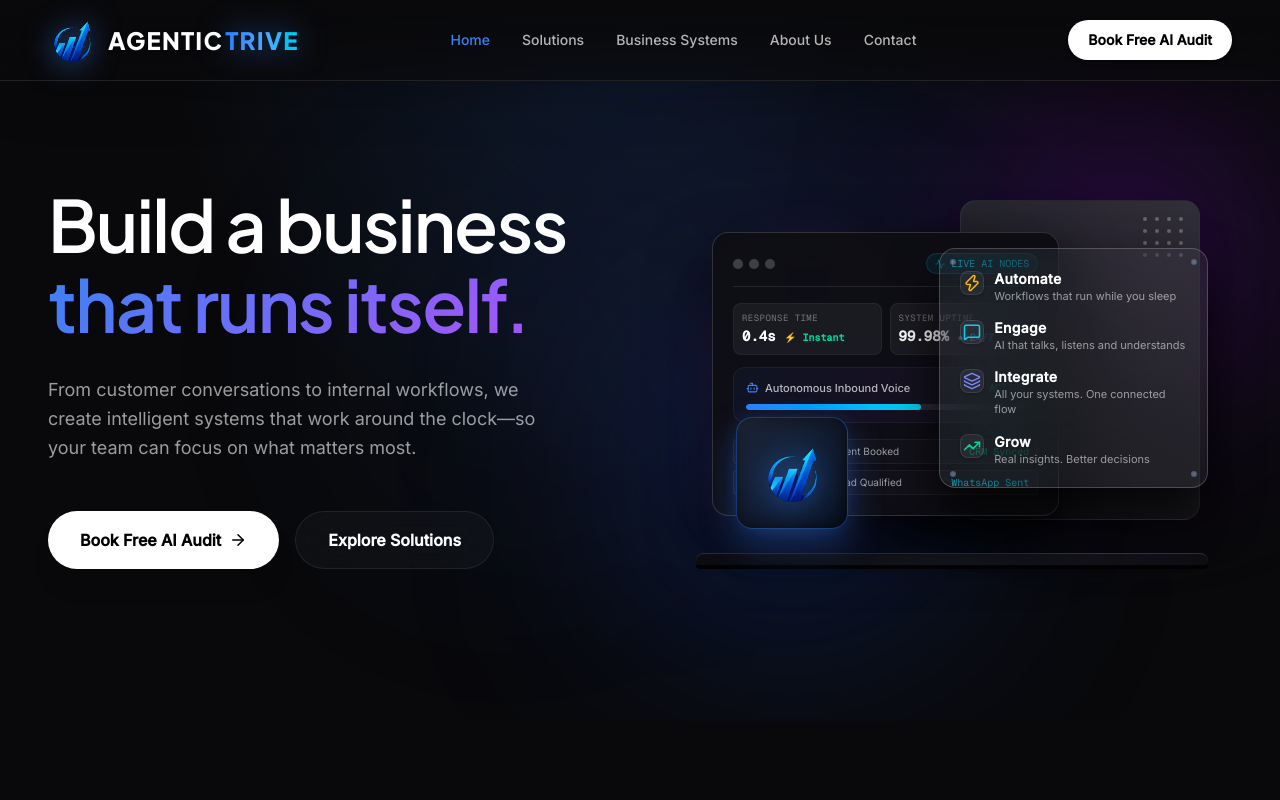
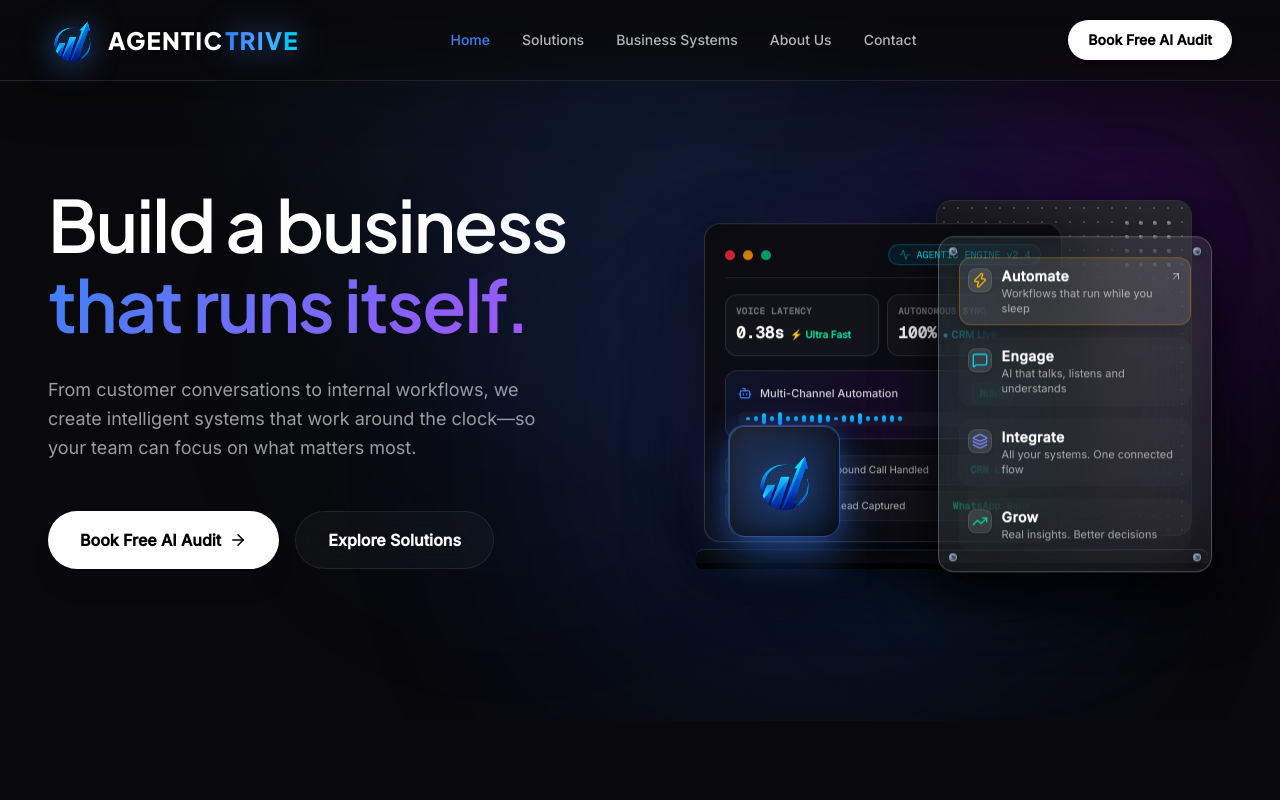
Before and after one commit to itsdevesh23/agentictrive-website, a React (Vite) app: page / in a window 1280 px wide. Shown: the top 800 px of the page. Built offline with nearby package versions, Linux system fonts and the light colour scheme.

Commit message:
Upgrade HeroVisualHub with realistic 3D isometric layering, animated voice visualizer, and interactive glass pillars

```diff
--- a/src/components/HeroVisualHub.jsx
+++ b/src/components/HeroVisualHub.jsx
@@ -1,167 +1,230 @@
-import React from 'react';
+import React, { useState } from 'react';
 import { motion } from 'framer-motion';
-import { Zap, MessageSquare, Layers, TrendingUp, Bot, Sparkles, Activity, ShieldCheck } from 'lucide-react';
+import { Zap, MessageSquare, Layers, TrendingUp, Bot, Sparkles, Activity, ShieldCheck, ArrowUpRight } from 'lucide-react';
 import iconImg from '../assets/agentictrive_icon.svg';
 
 export default function HeroVisualHub() {
+  const [activePillar, setActivePillar] = useState(0);
+
   const pillars = [
     {
-      icon: <Zap size={18} className="text-amber-400" />,
+      icon: <Zap size={16} className="text-amber-400" />,
       title: "Automate",
-      desc: "Workflows that run while you sleep"
+      desc: "Workflows that run while you sleep",
+      color: "from-amber-500/20 border-amber-500/30 text-amber-400"
     },
     {
-      icon: <MessageSquare size={18} className="text-cyan-400" />,
+      icon: <MessageSquare size={16} className="text-cyan-400" />,
       title: "Engage",
-      desc: "AI that talks, listens and understands"
+      desc: "AI that talks, listens and understands",
+      color: "from-cyan-500/20 border-cyan-500/30 text-cyan-400"
     },
     {
-      icon: <Layers size={18} className="text-indigo-400" />,
+      icon: <Layers size={16} className="text-indigo-400" />,
       title: "Integrate",
-      desc: "All your systems. One connected flow"
+      desc: "All your systems. One connected flow",
+      color: "from-indigo-500/20 border-indigo-500/30 text-indigo-400"
     },
     {
-      icon: <TrendingUp size={18} className="text-emerald-400" />,
+      icon: <TrendingUp size={16} className="text-emerald-400" />,
       title: "Grow",
-      desc: "Real insights. Better decisions"
+      desc: "Real insights. Better decisions",
+      color: "from-emerald-500/20 border-emerald-500/30 text-emerald-400"
     }
   ];
 
   return (
-    <div className="relative w-full max-w-2xl mx-auto flex items-center justify-center select-none py-6">
-      {/* Background Ambient Glows */}
-      <div className="absolute -top-12 -right-8 w-72 h-72 bg-purple-600/25 rounded-full blur-[100px] pointer-events-none"></div>
-      <div className="absolute -bottom-10 -left-10 w-80 h-80 bg-blue-600/25 rounded-full blur-[120px] pointer-events-none"></div>
+    <div className="relative w-full max-w-2xl mx-auto flex items-center justify-center select-none py-4 sm:py-6 [perspective:1400px]">
 
-      {/* Main 3D Architectural Composition */}
-      <div className="relative w-full aspect-[4/3] sm:aspect-[16/11] flex items-center justify-center">
+      {/* 1. Volumetric Ambient Glows */}
+      <div className="absolute -top-16 -right-12 w-80 h-80 bg-purple-600/30 rounded-full blur-[110px] pointer-events-none animate-pulse-glow"></div>
+      <div className="absolute -bottom-12 -left-12 w-96 h-96 bg-blue-600/30 rounded-full blur-[130px] pointer-events-none animate-pulse-glow" style={{ animationDelay: '2s' }}></div>
+      <div className="absolute top-1/3 left-1/3 w-64 h-64 bg-cyan-500/15 rounded-full blur-[90px] pointer-events-none"></div>
 
-        {/* 1. Background Concrete Slab with Dot Matrix */}
-        <div className="absolute right-4 sm:right-8 top-2 sm:top-4 w-44 sm:w-60 h-64 sm:h-80 bg-gradient-to-b from-[#22222a] to-[#121217] rounded-2xl border border-white/10 shadow-2xl overflow-hidden opacity-90">
-          {/* Dot matrix grid */}
-          <div className="absolute top-4 right-4 grid grid-cols-4 gap-2 opacity-30">
+      {/* 2. Main 3D Architectural Stage */}
+      <motion.div
+        initial={{ opacity: 0, rotateX: 6, rotateY: -6, y: 30 }}
+        animate={{ opacity: 1, rotateX: 0, rotateY: 0, y: 0 }}
+        transition={{ duration: 1, ease: [0.16, 1, 0.3, 1] }}
+        className="relative w-full aspect-[4/3] sm:aspect-[16/11] flex items-center justify-center"
+      >
+
+        {/* === BACKSTAGE: Concrete Slab with Dot Grid === */}
+        <div className="absolute right-4 sm:right-10 top-2 sm:top-4 w-48 sm:w-64 h-64 sm:h-84 bg-[#18181f] rounded-2xl border border-white/10 shadow-[0_20px_50px_rgba(0,0,0,0.8)] overflow-hidden">
+          {/* Subtle Concrete Texture & Dot Grid */}
+          <div className="absolute inset-0 opacity-20 bg-[radial-gradient(#ffffff_1px,transparent_1px)] [background-size:14px_14px]"></div>
+
+          {/* Dot Matrix Corner Accents */}
+          <div className="absolute top-5 right-5 grid grid-cols-4 gap-2.5 opacity-40">
             {Array.from({ length: 16 }).map((_, i) => (
               <span key={i} className="w-1 h-1 rounded-full bg-white"></span>
             ))}
           </div>
-          {/* Subtle edge highlight */}
-          <div className="absolute inset-0 bg-gradient-to-tr from-transparent via-white/[0.03] to-white/[0.08]"></div>
+
+          {/* Diagonal Rim Light */}
+          <div className="absolute inset-0 bg-gradient-to-tr from-transparent via-white/[0.02] to-white/[0.07] pointer-events-none"></div>
         </div>
 
-        {/* 2. Glowing Neon Purple Glass Arch */}
-        <div className="absolute left-6 sm:left-12 bottom-12 sm:bottom-16 w-32 sm:w-44 h-48 sm:h-64 rounded-t-full bg-gradient-to-t from-purple-700/40 via-indigo-600/20 to-transparent border-t border-l border-r border-purple-400/30 blur-[1px] shadow-[0_0_50px_rgba(168,85,247,0.3)]"></div>
+        {/* === BACKSTAGE: Glowing Neon Violet Glass Arch === */}
+        <div className="absolute left-6 sm:left-12 bottom-12 sm:bottom-16 w-36 sm:w-48 h-48 sm:h-64 rounded-t-full bg-gradient-to-t from-purple-700/50 via-indigo-600/30 to-transparent border-t border-l border-r border-purple-400/40 blur-[1px] shadow-[0_0_60px_rgba(168,85,247,0.4)]">
+          <div className="absolute inset-2 rounded-t-full bg-gradient-to-t from-purple-900/40 via-transparent to-transparent opacity-80"></div>
+        </div>
 
-        {/* 3. Central System Dashboard Display (Angled 3D Monitor) */}
+        {/* === MIDGROUND: Architectural System Display Tablet === */}
         <motion.div
-          initial={{ opacity: 0, y: 20 }}
-          animate={{ opacity: 1, y: 0 }}
-          transition={{ duration: 0.8, ease: "easeOut" }}
-          className="absolute left-4 sm:left-10 top-10 sm:top-12 w-[68%] sm:w-[62%] bg-[#0e0e13]/95 border border-white/15 rounded-2xl p-4 sm:p-5 shadow-[0_25px_60px_rgba(0,0,0,0.9)] backdrop-blur-xl z-10"
+          animate={{ y: [0, -4, 0] }}
+          transition={{ repeat: Infinity, duration: 6, ease: "easeInOut" }}
+          className="absolute left-3 sm:left-8 top-8 sm:top-10 w-[72%] sm:w-[64%] bg-[#0B0B0F]/95 border border-white/15 rounded-2xl p-4 sm:p-5 shadow-[0_30px_70px_rgba(0,0,0,0.95)] backdrop-blur-2xl z-10 overflow-hidden"
         >
-          {/* Window Header */}
+          {/* Window Control Header */}
           <div className="flex items-center justify-between border-b border-white/10 pb-3 mb-4">
-            <div className="flex items-center gap-1.5">
-              <span className="w-2.5 h-2.5 rounded-full bg-white/20"></span>
-              <span className="w-2.5 h-2.5 rounded-full bg-white/20"></span>
-              <span className="w-2.5 h-2.5 rounded-full bg-white/20"></span>
+            <div className="flex items-center gap-2">
+              <span className="w-2.5 h-2.5 rounded-full bg-red-500/80"></span>
+              <span className="w-2.5 h-2.5 rounded-full bg-amber-500/80"></span>
+              <span className="w-2.5 h-2.5 rounded-full bg-emerald-500/80"></span>
             </div>
-            <div className="flex items-center gap-1.5 text-[10px] font-mono-code text-cyan-400 bg-cyan-500/10 px-2 py-0.5 rounded-full border border-cyan-500/20">
-              <Activity size={10} className="animate-pulse" />
-              <span>LIVE AI NODES</span>
+            <div className="flex items-center gap-1.5 text-[10px] font-mono-code text-cyan-400 bg-cyan-500/10 px-2.5 py-0.5 rounded-full border border-cyan-500/30 shadow-inner">
+              <Activity size={11} className="animate-pulse text-cyan-400" />
+              <span>AGENTIC ENGINE v2.4</span>
             </div>
           </div>
 
-          {/* Wireframe UI Content */}
-          <div className="space-y-3">
-            {/* Top Stat Row */}
+          {/* Minimalist Wireframe UI Content */}
+          <div className="space-y-3 sm:space-y-3.5">
+
+            {/* Top Stat Meters */}
             <div className="grid grid-cols-2 gap-2">
-              <div className="bg-white/5 border border-white/5 rounded-lg p-2">
-                <p className="text-[9px] uppercase tracking-wider text-white/40 font-mono-code">Response Time</p>
-                <p className="text-sm font-bold text-white font-mono-code">0.4s <span className="text-[10px] text-emerald-400">⚡ Instant</span></p>
+              <div className="bg-white/[0.03] border border-white/10 rounded-xl p-2.5 hover:border-cyan-500/30 transition-colors">
+                <p className="text-[9px] uppercase tracking-wider text-white/40 font-mono-code font-bold">Voice Latency</p>
+                <div className="flex items-baseline gap-1.5 mt-0.5">
+                  <span className="text-sm sm:text-base font-extrabold text-white font-mono-code">0.38s</span>
+                  <span className="text-[10px] text-emerald-400 font-bold">⚡ Ultra Fast</span>
+                </div>
               </div>
-              <div className="bg-white/5 border border-white/5 rounded-lg p-2">
-                <p className="text-[9px] uppercase tracking-wider text-white/40 font-mono-code">System Uptime</p>
-                <p className="text-sm font-bold text-white font-mono-code">99.98% <span className="text-[10px] text-blue-400">● 24/7</span></p>
+
+              <div className="bg-white/[0.03] border border-white/10 rounded-xl p-2.5 hover:border-purple-500/30 transition-colors">
+                <p className="text-[9px] uppercase tracking-wider text-white/40 font-mono-code font-bold">Autonomous Sync</p>
+                <div className="flex items-baseline gap-1.5 mt-0.5">
+                  <span className="text-sm sm:text-base font-extrabold text-white font-mono-code">100%</span>
+                  <span className="text-[10px] text-cyan-400 font-bold">● CRM Live</span>
+                </div>
               </div>
             </div>
 
-            {/* Wireframe Chart / Node Activity Flow */}
-            <div className="bg-gradient-to-r from-blue-500/5 via-purple-500/5 to-cyan-500/5 border border-white/5 rounded-xl p-3 relative overflow-hidden">
+            {/* Interactive Live Node Stream */}
+            <div className="bg-gradient-to-r from-blue-950/30 via-purple-950/20 to-cyan-950/30 border border-white/10 rounded-xl p-3 relative overflow-hidden">
               <div className="flex items-center justify-between text-[11px] mb-2 font-medium">
-                <span className="text-white/70 flex items-center gap-1.5">
-                  <Bot size={13} className="text-primary" /> Autonomous Inbound Voice
+                <span className="text-white/80 flex items-center gap-2">
+                  <Bot size={14} className="text-primary" /> Multi-Channel Automation
                 </span>
-                <span className="text-emerald-400 font-mono-code text-[10px] font-bold">ACTIVE</span>
+                <span className="text-emerald-400 font-mono-code text-[10px] font-bold bg-emerald-500/10 px-1.5 py-0.5 rounded border border-emerald-500/20">
+                  RUNNING
+                </span>
               </div>
-              <div className="h-1.5 w-full bg-white/10 rounded-full overflow-hidden">
-                <motion.div
-                  className="h-full bg-gradient-to-r from-blue-500 to-cyan-400 rounded-full"
-                  animate={{ width: ["30%", "85%", "60%", "95%"] }}
-                  transition={{ repeat: Infinity, duration: 4, ease: "easeInOut" }}
-                />
+
+              {/* Dynamic Waveform Visualizer */}
+              <div className="flex items-center gap-1 h-3.5 w-full bg-white/[0.03] rounded-md px-2 overflow-hidden">
+                {[40, 70, 90, 60, 100, 45, 80, 55, 95, 70, 85, 40, 60, 90, 75, 50, 85, 60, 95, 40].map((h, i) => (
+                  <motion.span
+                    key={i}
+                    className="w-1 bg-gradient-to-t from-blue-500 to-cyan-400 rounded-full inline-block"
+                    animate={{ height: [`${h * 0.2}%`, `${h}%`, `${h * 0.4}%`] }}
+                    transition={{ repeat: Infinity, duration: 1.2 + (i % 5) * 0.2, ease: "easeInOut" }}
+                  />
+                ))}
               </div>
             </div>
 
-            {/* Micro Activity Feed */}
-            <div className="space-y-1.5 pt-1">
-              <div className="flex items-center justify-between text-[10px] bg-white/[0.02] px-2 py-1 rounded border border-white/5 text-white/60">
-                <span className="flex items-center gap-1"><span>📞</span> Voice AI Appointment Booked</span>
-                <span className="text-emerald-400 font-mono-code">CRM Synced</span>
+            {/* Micro Live Feed Items */}
+            <div className="space-y-1.5 pt-0.5">
+              <div className="flex items-center justify-between text-[10px] bg-white/[0.03] px-2.5 py-1.5 rounded-lg border border-white/5 text-white/70">
+                <span className="flex items-center gap-1.5">
+                  <span className="text-emerald-400 text-xs">✓</span> AI Voice Agent: Inbound Call Handled
+                </span>
+                <span className="text-cyan-400 font-mono-code font-semibold">CRM Logged</span>
               </div>
-              <div className="flex items-center justify-between text-[10px] bg-white/[0.02] px-2 py-1 rounded border border-white/5 text-white/60">
-                <span className="flex items-center gap-1"><span>🌐</span> Website Funnel Lead Qualified</span>
-                <span className="text-cyan-400 font-mono-code">WhatsApp Sent</span>
+
+              <div className="flex items-center justify-between text-[10px] bg-white/[0.03] px-2.5 py-1.5 rounded-lg border border-white/5 text-white/70">
+                <span className="flex items-center gap-1.5">
+                  <span className="text-cyan-400 text-xs">✓</span> Web App Funnel: Lead Captured
+                </span>
+                <span className="text-emerald-400 font-mono-code font-semibold">WhatsApp Sent</span>
               </div>
             </div>
+
           </div>
         </motion.div>
 
-        {/* 4. Front 3D Agentictrive Logo Obsidian Cube */}
+        {/* === FOREGROUND: 3D Obsidian Logo Cube === */}
         <motion.div
           initial={{ opacity: 0, scale: 0.8 }}
           animate={{ opacity: 1, scale: 1 }}
           transition={{ delay: 0.3, duration: 0.6 }}
-          whileHover={{ scale: 1.05, rotate: 2 }}
-          className="absolute left-8 sm:left-16 bottom-8 sm:bottom-10 w-20 sm:w-28 h-20 sm:h-28 bg-gradient-to-br from-[#1c1c24] via-[#0d0d12] to-[#050508] border border-blue-500/40 rounded-2xl shadow-[0_15px_35px_rgba(59,130,246,0.35)] flex items-center justify-center z-30 group cursor-pointer"
+          whileHover={{ scale: 1.08, rotateY: 8 }}
+          className="absolute left-6 sm:left-14 bottom-6 sm:bottom-8 w-22 sm:w-28 h-22 sm:h-28 bg-gradient-to-br from-[#20202a] via-[#101017] to-[#060609] border border-blue-500/50 rounded-2xl shadow-[0_20px_45px_rgba(59,130,246,0.45)] flex items-center justify-center z-30 group cursor-pointer"
         >
-          {/* Subtle Inner Glow */}
-          <div className="absolute inset-0 bg-blue-500/10 rounded-2xl blur-sm group-hover:bg-blue-500/20 transition-colors"></div>
+          {/* Beveled Rim Highlight */}
+          <div className="absolute inset-0 rounded-2xl border-t border-l border-white/20 pointer-events-none"></div>
+
+          {/* Inner Luminescence */}
+          <div className="absolute inset-0 bg-blue-500/15 rounded-2xl blur-md group-hover:bg-blue-500/25 transition-colors"></div>
+
           <img
             src={iconImg}
-            alt="Agentictrive Emblem"
-            className="w-12 sm:w-16 h-12 sm:h-16 object-contain drop-shadow-[0_0_20px_rgba(59,130,246,0.9)] transform group-hover:scale-110 transition-transform duration-300"
+            alt="Agentictrive 3D Emblem"
+            className="w-12 sm:w-16 h-12 sm:h-16 object-contain drop-shadow-[0_0_25px_rgba(59,130,246,0.95)] transform group-hover:scale-115 transition-transform duration-300 relative z-10"
           />
         </motion.div>
 
-        {/* 5. Floating Frosted Glass Card with Corner Screws (Right Foreground) */}
+        {/* === FOREGROUND: Floating Frosted Glass Panel with Metallic Screws === */}
         <motion.div
-          initial={{ opacity: 0, x: 20 }}
-          animate={{ opacity: 1, x: 0 }}
-          transition={{ delay: 0.4, duration: 0.8 }}
-          className="absolute right-2 sm:right-6 top-16 sm:top-16 w-[52%] sm:w-[48%] bg-white/[0.04] backdrop-blur-2xl border border-white/20 rounded-2xl p-3.5 sm:p-5 shadow-[0_25px_50px_rgba(0,0,0,0.8)] z-20"
+          animate={{ y: [0, -6, 0] }}
+          transition={{ repeat: Infinity, duration: 5, ease: "easeInOut", delay: 0.5 }}
+          className="absolute right-1 sm:right-5 top-12 sm:top-14 w-[54%] sm:w-[49%] bg-white/[0.04] backdrop-blur-2xl border border-white/25 rounded-2xl p-3.5 sm:p-5 shadow-[0_30px_60px_rgba(0,0,0,0.85)] z-20 overflow-hidden"
         >
-          {/* 4 Corner Screws */}
-          <span className="absolute top-2.5 left-2.5 w-1.5 h-1.5 rounded-full bg-slate-400/60 border border-slate-600/80 shadow-inner"></span>
-          <span className="absolute top-2.5 right-2.5 w-1.5 h-1.5 rounded-full bg-slate-400/60 border border-slate-600/80 shadow-inner"></span>
-          <span className="absolute bottom-2.5 left-2.5 w-1.5 h-1.5 rounded-full bg-slate-400/60 border border-slate-600/80 shadow-inner"></span>
-          <span className="absolute bottom-2.5 right-2.5 w-1.5 h-1.5 rounded-full bg-slate-400/60 border border-slate-600/80 shadow-inner"></span>
+          {/* Glass Glint Overlay */}
+          <div className="absolute -inset-full bg-gradient-to-r from-transparent via-white/[0.04] to-transparent rotate-45 pointer-events-none"></div>
+
+          {/* 4 Realistic Metallic Screws with Crosshead Detail */}
+          <div className="absolute top-2.5 left-2.5 w-2 h-2 rounded-full bg-gradient-to-br from-slate-300 via-slate-500 to-slate-700 border border-slate-400/80 shadow-md flex items-center justify-center">
+            <span className="w-1 h-[1px] bg-slate-800 rotate-45 block"></span>
+          </div>
+          <div className="absolute top-2.5 right-2.5 w-2 h-2 rounded-full bg-gradient-to-br from-slate-300 via-slate-500 to-slate-700 border border-slate-400/80 shadow-md flex items-center justify-center">
+            <span className="w-1 h-[1px] bg-slate-800 rotate-45 block"></span>
+          </div>
+          <div className="absolute bottom-2.5 left-2.5 w-2 h-2 rounded-full bg-gradient-to-br from-slate-300 via-slate-500 to-slate-700 border border-slate-400/80 shadow-md flex items-center justify-center">
+            <span className="w-1 h-[1px] bg-slate-800 rotate-45 block"></span>
+          </div>
+          <div className="absolute bottom-2.5 right-2.5 w-2 h-2 rounded-full bg-gradient-to-br from-slate-300 via-slate-500 to-slate-700 border border-slate-400/80 shadow-md flex items-center justify-center">
+            <span className="w-1 h-[1px] bg-slate-800 rotate-45 block"></span>
+          </div>
 
           {/* 4 Core Pillars List */}
-          <div className="space-y-3 sm:space-y-3.5">
+          <div className="space-y-2.5 sm:space-y-3 relative z-10">
             {pillars.map((item, idx) => (
               <motion.div
                 key={idx}
-                whileHover={{ x: 3 }}
-                className="flex items-start gap-2.5 group cursor-default"
+                onMouseEnter={() => setActivePillar(idx)}
+                whileHover={{ x: 4, scale: 1.02 }}
+                className={`flex items-start gap-2.5 p-2 rounded-xl border transition-all cursor-pointer ${
+                  activePillar === idx
+                    ? `bg-white/10 ${item.color} shadow-lg`
+                    : 'bg-white/[0.02] border-transparent hover:bg-white/5 hover:border-white/10'
+                }`}
               >
-                <div className="w-6 h-6 rounded-lg bg-white/5 border border-white/10 flex items-center justify-center shrink-0 mt-0.5 group-hover:bg-white/10 transition-colors shadow-sm">
+                <div className="w-6 h-6 rounded-lg bg-white/10 border border-white/10 flex items-center justify-center shrink-0 mt-0.5 shadow-sm">
                   {item.icon}
                 </div>
-                <div className="min-w-0">
-                  <h4 className="text-xs sm:text-sm font-bold text-white tracking-wide group-hover:text-cyan-300 transition-colors">
-                    {item.title}
-                  </h4>
-                  <p className="text-[10px] sm:text-[11px] text-white/55 leading-snug">
+                <div className="min-w-0 flex-1">
+                  <div className="flex items-center justify-between">
+                    <h4 className="text-xs sm:text-sm font-bold text-white tracking-wide">
+                      {item.title}
+                    </h4>
+                    {activePillar === idx && (
+                      <ArrowUpRight size={12} className="text-white/60" />
+                    )}
+                  </div>
+                  <p className="text-[10px] sm:text-[11px] text-white/60 leading-snug">
                     {item.desc}
                   </p>
                 </div>
@@ -170,12 +233,14 @@ export default function HeroVisualHub() {
           </div>
         </motion.div>
 
-        {/* 6. Base Pedestal Platform (Stage Floor) */}
-        <div className="absolute bottom-0 inset-x-2 sm:inset-x-6 h-3 sm:h-4 bg-gradient-to-r from-[#0d0d12] via-[#1a1a24] to-[#0d0d12] border-t border-white/15 rounded-lg shadow-2xl z-0">
-          <div className="absolute inset-x-0 bottom-0 h-1 bg-black/80 rounded-b-lg"></div>
+        {/* === STAGE FLOOR: Heavy Obsidian Pedestal === */}
+        <div className="absolute bottom-0 inset-x-2 sm:inset-x-6 h-3.5 sm:h-5 bg-gradient-to-r from-[#0a0a0e] via-[#1c1c28] to-[#0a0a0e] border-t border-white/20 rounded-lg shadow-2xl z-0">
+          <div className="absolute inset-x-0 bottom-0 h-1.5 bg-black/90 rounded-b-lg"></div>
+          {/* Subtle Stage Floor Reflection */}
+          <div className="absolute inset-x-12 top-0 h-[1px] bg-gradient-to-r from-transparent via-cyan-400/40 to-transparent"></div>
         </div>
 
-      </div>
+      </motion.div>
     </div>
   );
 }
```
